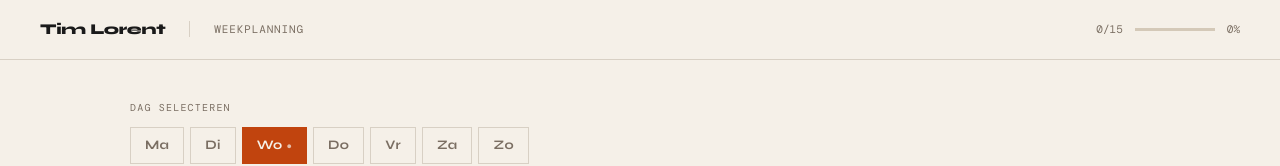
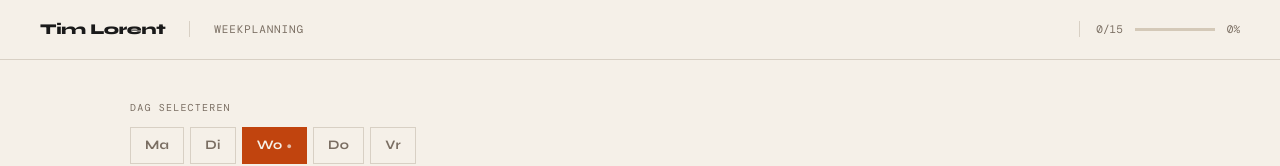
Before and after one commit to tlorent/dayplanner, a React (Vite) app: page / in a window 1280 px wide. Shown: the top 166 px of the page. Built offline with nearby package versions, Linux system fonts and the light colour scheme.

Commit message:
feat: add streak counter

```diff
--- a/app.jsx
+++ b/app.jsx
@@ -16,11 +16,12 @@ export default function Dashboard() {
     progress,
     activeTag,
     setActiveTag,
+    streak,
   } = useDashboard();
 
   return (
     <div className="min-h-screen bg-beige text-ink font-sans">
-      <Header doneCount={doneCount} total={visibleTasks.length} progress={progress} />
+      <Header doneCount={doneCount} total={visibleTasks.length} progress={progress} streak={streak} />
 
       <main className="max-w-275 mx-auto px-4 sm:px-8 lg:px-10 py-6 sm:py-10">
         <DaySelector
--- a/src/components/Header.jsx
+++ b/src/components/Header.jsx
@@ -1,4 +1,6 @@
-export function Header({ doneCount, total, progress }) {
+import { Streak } from "./Streak";
+
+export function Header({ doneCount, total, progress, streak }) {
   const complete = progress === 100;
 
   return (
@@ -13,7 +15,10 @@ export function Header({ doneCount, total, progress }) {
         </span>
       </div>
 
-      <div className="flex items-center gap-3 shrink-0">
+      <div className="flex items-center gap-4 shrink-0">
+        <Streak streak={streak} />
+        <div className="w-px h-4 bg-border" />
+        <div className="flex items-center gap-3">
           <span className="font-mono text-[11px] text-muted">
             {doneCount}/{total}
           </span>
@@ -32,6 +37,7 @@ export function Header({ doneCount, total, progress }) {
             {progress}%
           </span>
         </div>
+      </div>
     </header>
   );
 }
--- /dev/null
+++ b/src/components/Streak.jsx
@@ -0,0 +1,15 @@
+export function Streak({ streak }) {
+  if (streak === 0) return null;
+
+  return (
+    <div className="flex items-center gap-1.5 shrink-0">
+      <span className="text-[13px] leading-none">🔥</span>
+      <span className="font-syne text-[15px] font-extrabold text-terracotta leading-none">
+        {streak}
+      </span>
+      <span className="hidden sm:inline font-mono text-[10px] text-muted tracking-[0.05em]">
+        {streak === 1 ? "dag" : "dagen"}
+      </span>
+    </div>
+  );
+}
--- a/src/constants/tasks.js
+++ b/src/constants/tasks.js
@@ -1,5 +1,5 @@
-export const DAYS = ["Ma", "Di", "Wo", "Do", "Vr", "Za", "Zo"];
-export const FULL_DAYS = ["Maandag", "Dinsdag", "Woensdag", "Donderdag", "Vrijdag", "Zaterdag", "Zondag"];
+export const DAYS = ["Ma", "Di", "Wo", "Do", "Vr"];
+export const FULL_DAYS = ["Maandag", "Dinsdag", "Woensdag", "Donderdag", "Vrijdag"];
 
 export const TASKS = {
   daily: [
@@ -41,18 +41,10 @@ export const TASKS = {
     { id: "vr3", label: "5 nieuwe ICP's toevoegen aan pipeline",             tag: "bc" },
     { id: "vr4", label: "1 LinkedIn post schrijven: Hot take",               tag: "linkedin" },
   ],
-  5: [ // Zaterdag
-    { id: "za1", label: "Werken aan eigen ondernemingen (vrij blok)", tag: "bc" },
-  ],
-  6: [ // Zondag
-    { id: "zo1", label: "60 min LinkedIn planning: kies 3 onderwerpen ma/wo/vr", tag: "linkedin" },
-    { id: "zo2", label: "Schrijf 3 LinkedIn posts (10 min per post)",            tag: "linkedin" },
-    { id: "zo3", label: "Lees terug: klinkt dit als ik? Is de hook scherp?",    tag: "linkedin" },
-    { id: "zo4", label: "Schedule en klaar",                                      tag: "linkedin" },
-  ],
 };
 
 export function getTodayIndex() {
   const day = new Date().getDay();
-  return day === 0 ? 6 : day - 1; // Sunday=0 → index 6, Monday=1 → index 0
+  if (day === 0 || day === 6) return 0; // Weekend → default to Monday
+  return day - 1; // Monday=1 → 0, ..., Friday=5 → 4
 }
--- a/src/hooks/useDashboard.js
+++ b/src/hooks/useDashboard.js
@@ -1,5 +1,6 @@
 import { useState, useEffect } from "react";
 import { TASKS, getTodayIndex } from "../constants/tasks";
+import { useStreak } from "./useStreak";
 
 function persist(key, value) {
   localStorage.setItem(key, typeof value === "string" ? value : JSON.stringify(value));
@@ -30,6 +31,8 @@ export function useDashboard() {
     persist("dashboard-checked", next);
   }
 
+  const streak = useStreak(checked);
+
   const dayTasks = TASKS[activeDay] ?? [];
   const allTasks = [...TASKS.daily, ...dayTasks];
   const visibleTasks = activeTag ? allTasks.filter((t) => t.tag === activeTag) : allTasks;
@@ -52,5 +55,6 @@ export function useDashboard() {
     progress,
     activeTag,
     setActiveTag,
+    streak,
   };
 }
--- /dev/null
+++ b/src/hooks/useStreak.js
@@ -0,0 +1,66 @@
+import { useState, useEffect } from "react";
+import { TASKS } from "../constants/tasks";
+
+const STORAGE_KEY = "dashboard-streak-days";
+
+// Returns the ISO date string (YYYY-MM-DD) for a given Date
+function toDateStr(date) {
+  return date.toISOString().slice(0, 10);
+}
+
+// Returns the previous workday (Mon–Fri) relative to a given date string
+function prevWorkday(dateStr) {
+  const d = new Date(dateStr);
+  do {
+    d.setDate(d.getDate() - 1);
+  } while (d.getDay() === 0 || d.getDay() === 6);
+  return toDateStr(d);
+}
+
+// Count consecutive workdays in the set, going back from today
+function computeStreak(completedSet) {
+  const today = toDateStr(new Date());
+  if (!completedSet.has(today)) return 0;
+  let streak = 1;
+  let cursor = today;
+  while (true) {
+    cursor = prevWorkday(cursor);
+    if (completedSet.has(cursor)) {
+      streak++;
+    } else {
+      break;
+    }
+  }
+  return streak;
+}
+
+export function useStreak(checked) {
+  const [completedDays, setCompletedDays] = useState(() => {
+    const stored = localStorage.getItem(STORAGE_KEY);
+    return stored ? new Set(JSON.parse(stored)) : new Set();
+  });
+
+  // When all daily tasks become checked, stamp today
+  useEffect(() => {
+    const allDailyDone = TASKS.daily.every((t) => checked[t.id]);
+    const today = toDateStr(new Date());
+    const alreadyStamped = completedDays.has(today);
+
+    if (allDailyDone && !alreadyStamped) {
+      const next = new Set(completedDays);
+      next.add(today);
+      setCompletedDays(next);
+      localStorage.setItem(STORAGE_KEY, JSON.stringify([...next]));
+    }
+
+    // If tasks get unchecked after being stamped, remove today's stamp
+    if (!allDailyDone && alreadyStamped) {
+      const next = new Set(completedDays);
+      next.delete(today);
+      setCompletedDays(next);
+      localStorage.setItem(STORAGE_KEY, JSON.stringify([...next]));
+    }
+  }, [checked]);
+
+  return computeStreak(completedDays);
+}
```
Also changed, not shown: 1 other file (tests, documents, lock files or other folders). Lines whose indentation alone changed are shown as unchanged.
